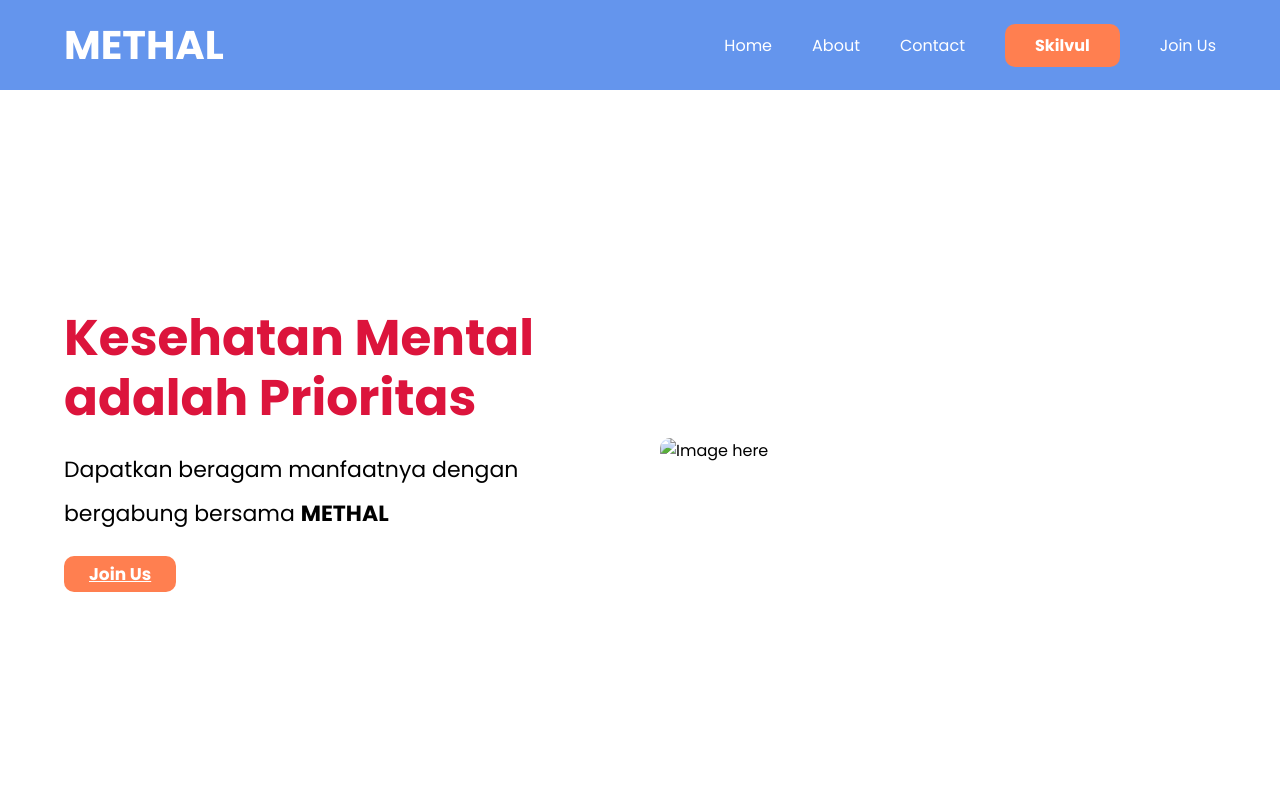
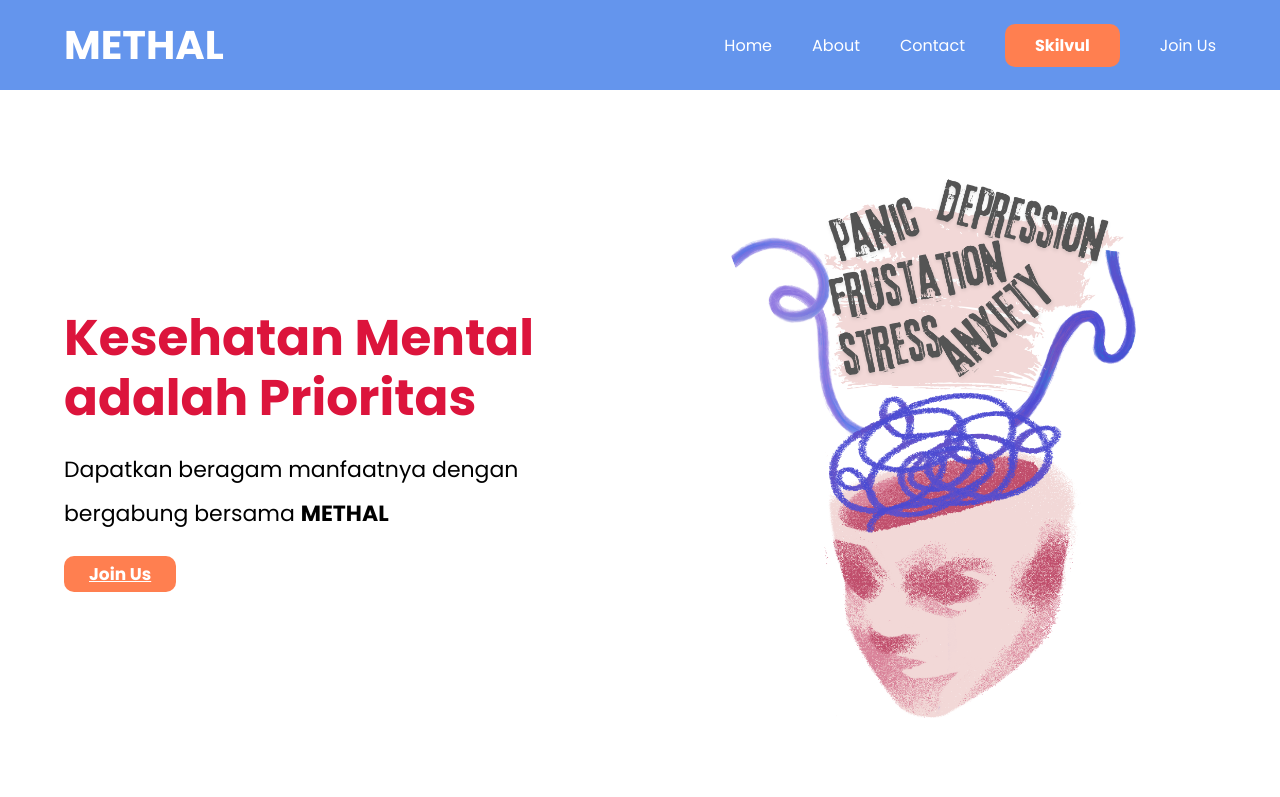
Before and after one commit to tiarachra/landing-page-task, a plain HTML site: page index.html in a window 1280 px wide. Shown: the top 797 px of the page. Drawn offline with nearby package versions, Linux system fonts and the light colour scheme; files whose address does not match are found by name.

Commit message:
update: perubahan terbaru

```diff
--- a/index.html
+++ b/index.html
@@ -53,7 +53,7 @@
           <button class="button"><a href="form.html">Join Us</a></button>
         </div>
         <div class="box">
-          <img src="D:\dokument\landing page\images\gambar1.jpg" alt="Image here" />
+          <img src="C:\Users\ASUS\landing page skilvul\gambar.png" alt="Image here" />
         </div>
       </div>
     </div>
```
Also changed, not shown: gambar.png (added), gambar1.jpg (deleted).
